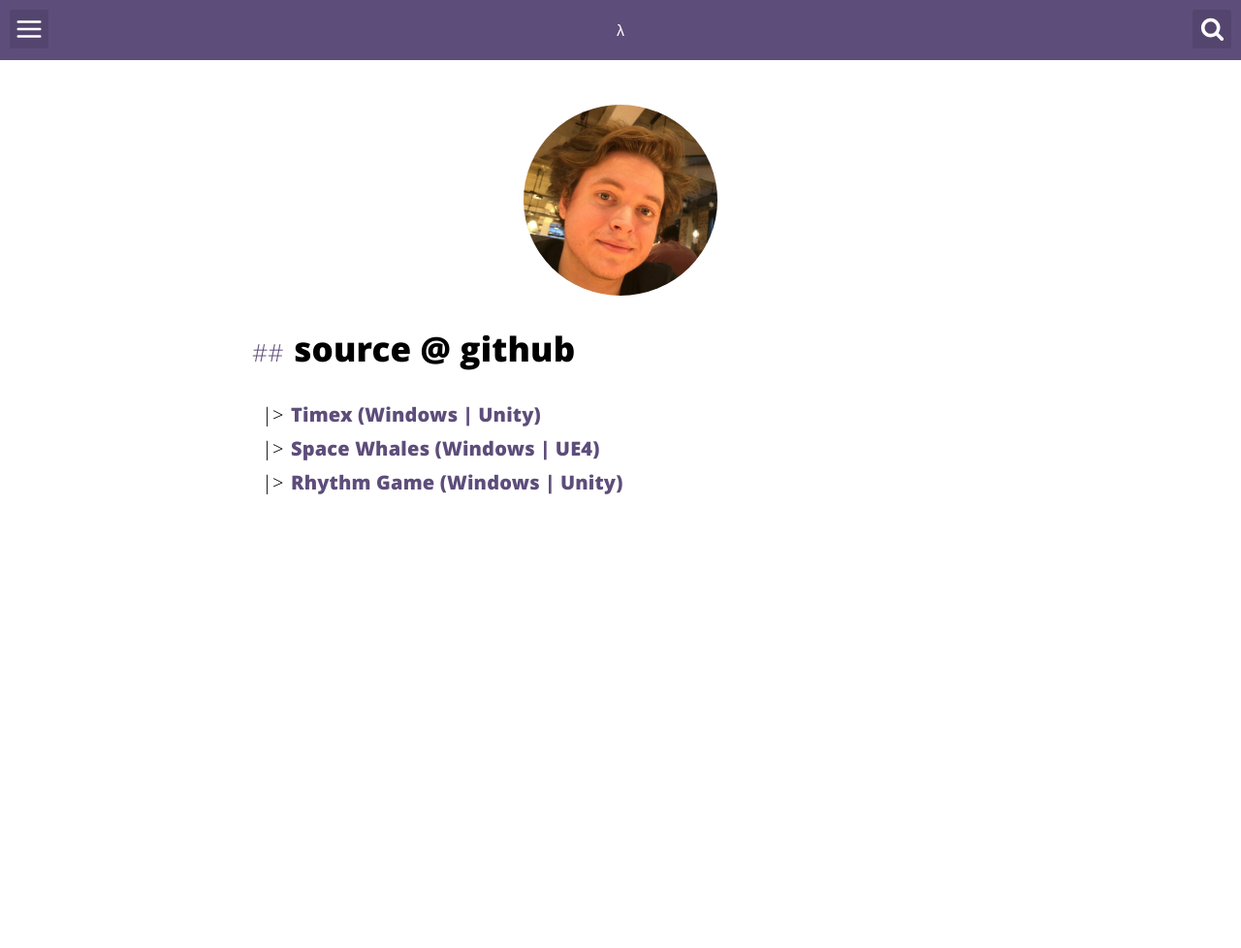
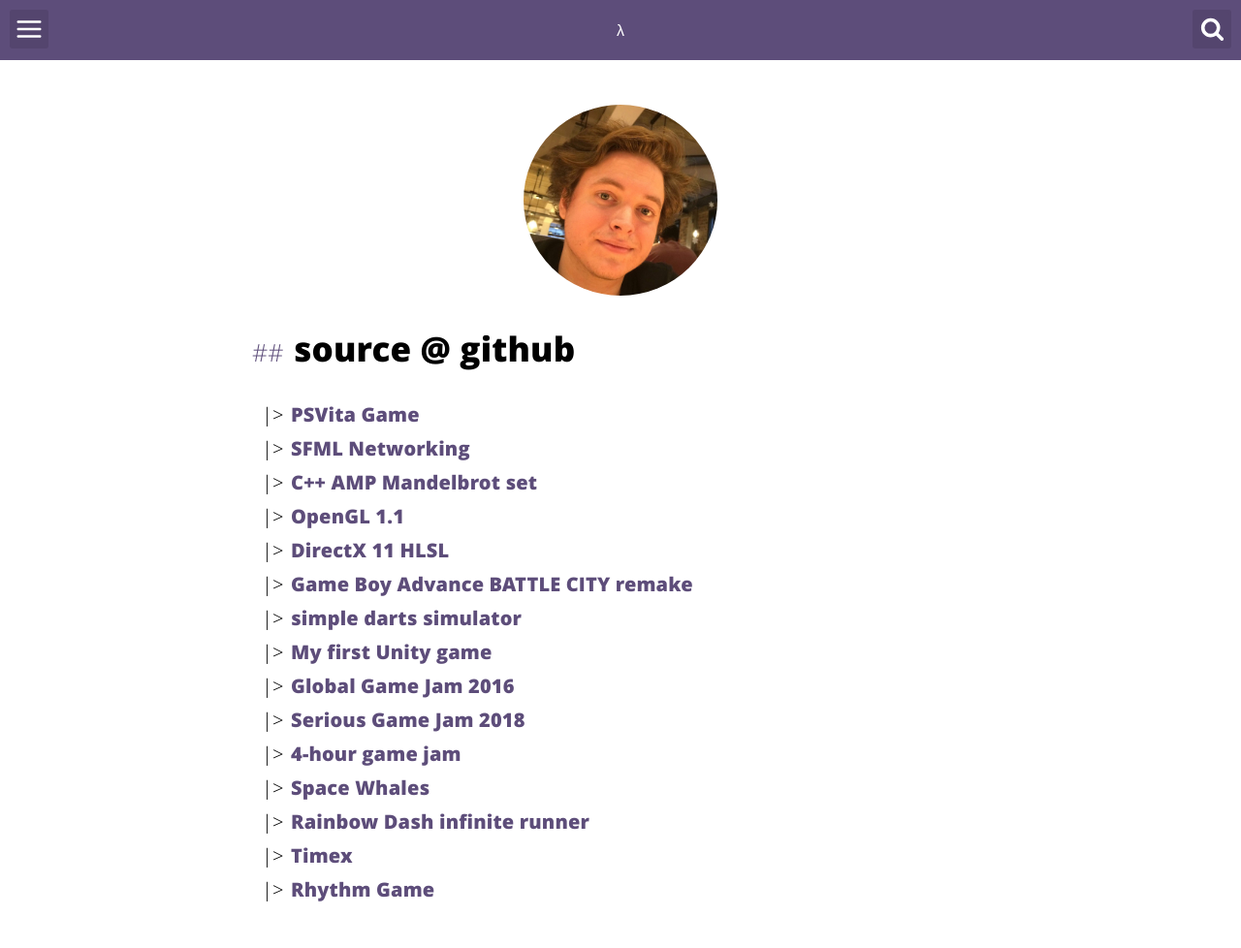
Before and after one commit to matzar/matzar.github.io, a Jekyll site: the page built from about.html, in a window 1280 px wide. Shown: the whole page at 97% size. Built offline with Jekyll 4.4.1, drawn with Linux system fonts in a browser that asks for light colours; before the commit the page ends 900 px from its top, so only the background shows below that.

Commit message:
add: git source

```diff
--- a/_config.yml
+++ b/_config.yml
@@ -93,11 +93,35 @@ team:
     url: /rainbow_dash
 
 git:
-  - name: Timex (Windows | Unity)
+  - name: PSVita Game
+    url: /psvita
+  - name: SFML Networking
+    url: /sfml_networking
+  - name: C++ AMP Mandelbrot set
+    url: /amp_mandelbrot
+  - name: OpenGL 1.1
+    url: /opengl
+  - name: DirectX 11 HLSL
+    url: /directx
+  - name: Game Boy Advance BATTLE CITY remake
+    url: /battle_city
+  - name: simple darts simulator
+    url: /darts_simulator
+  - name: My first Unity game
+    url: /dragon_maze
+  - name: Global Game Jam 2016
+    url: /ggj2016
+  - name: Serious Game Jam 2018
+    url: /chemistry_game_jam
+  - name: 4-hour game jam
+    url: /visual_novel
+  - name: Space Whales
+    url: https://github.com/GeorgeRankin/space-whales
+  - name: Rainbow Dash infinite runner
+    url: /rainbow_dash
+  - name: Timex
     url: https://github.com/RetrospectAbertay/Lit
-  - name: Space Whales (Windows | UE4)
-    url: https://github.com/GeorgeRankin/space-whales
-  - name: Rhythm Game (Windows | Unity)
+  - name: Rhythm Game
     url: https://github.com/jctwood/EGD-RhythmGame
 
 
```
